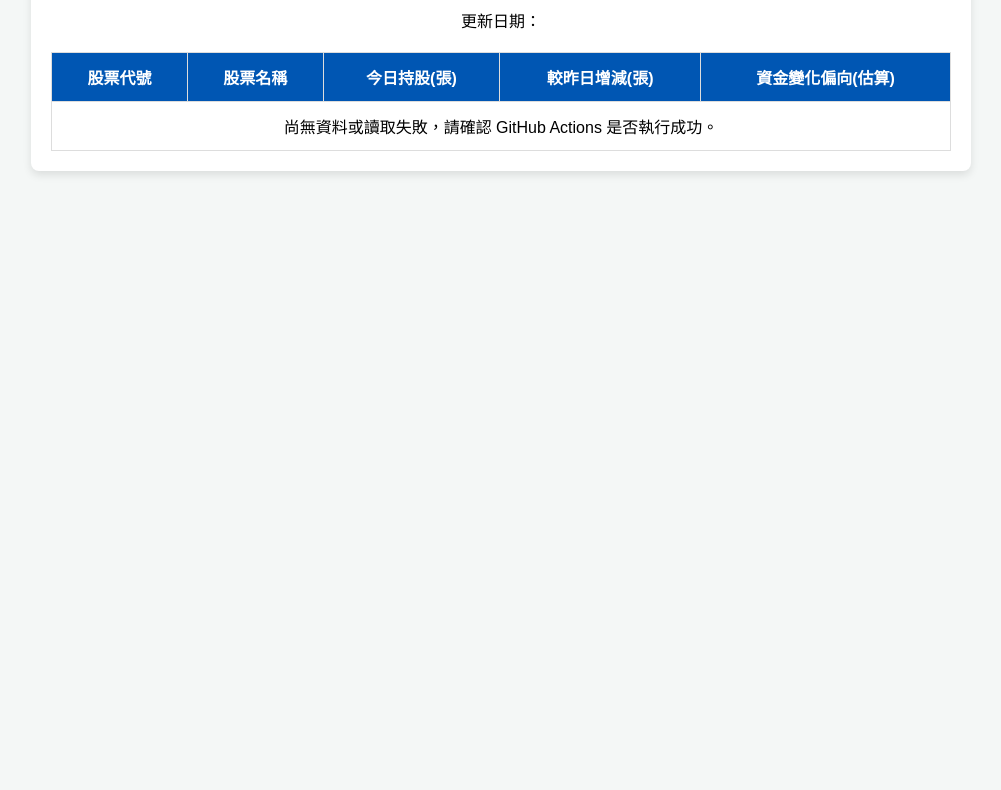
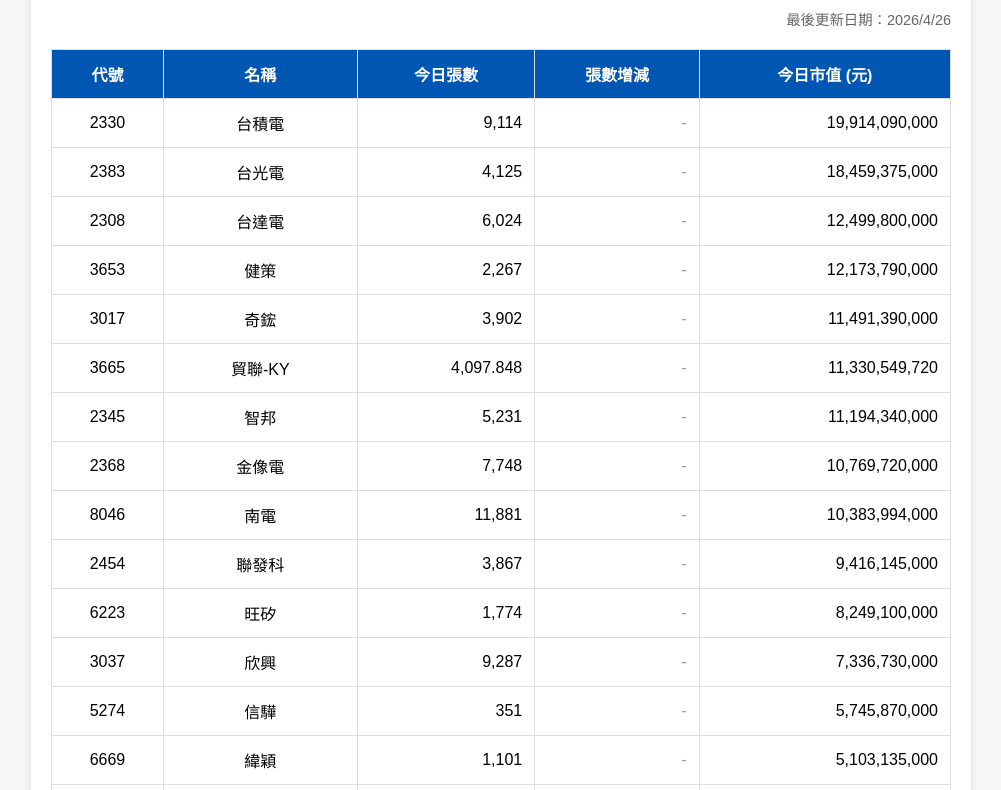
Before and after one commit to weiweitw/Tracker_00981A, a plain HTML site: page index.html in a window 1280 px wide. Shown: the part 129-919 px from the top of the page, without its empty margins (139-1140 px from the left). Before the commit the page ends 800 px from the top, so only its background shows below. Drawn offline with Linux system fonts and the light colour scheme.

Commit message:
Fix: modify index.html

```diff
--- a/index.html
+++ b/index.html
@@ -50,84 +50,104 @@
             text-align: center;
         }
 
-        /* 台股紅綠設定 */
         .up {
-            color: #d90000;
+            color: #d9534f;
+            /* 紅色代表增加 */
             font-weight: bold;
         }
 
-        /* 增加：紅色 */
         .down {
-            color: #008b00;
+            color: #5cb85c;
+            /* 綠色代表減少 */
             font-weight: bold;
         }
 
-        /* 減少：綠色 */
         .neutral {
-            color: #666;
+            color: #999;
         }
 
-        /* 無變化：灰色 */
+        .update-info {
+            text-align: right;
+            color: #666;
+            font-size: 0.9em;
+            margin-bottom: 10px;
+        }
     </style>
 </head>
 
 <body>
     <div class="container">
-        <h1>📊 00981A 每日成分股變化追蹤</h1>
-        <p style="text-align: center;">更新日期：<span id="update-time">載入中...</span></p>
-
+        <h1>00981A 統一台灣高息動能 ETF 成分股追蹤</h1>
+        <div class="update-info">
+            最後更新日期：<span id="update-time">載入中...</span>
+        </div>
         <table>
             <thead>
                 <tr>
-                    <th>股票代號</th>
-                    <th>股票名稱</th>
-                    <th>今日持股(張)</th>
-                    <th>較昨日增減(張)</th>
-                    <th>資金變化偏向(估算)</th>
+                    <th>代號</th>
+                    <th>名稱</th>
+                    <th>今日張數</th>
+                    <th>張數增減</th>
+                    <th>今日市值 (元)</th>
                 </tr>
             </thead>
             <tbody id="table-body">
                 <tr>
-                    <td colspan="5" style="text-align: center;">資料讀取中...</td>
+                    <td colspan="5" style="text-align: center;">資料載入中...</td>
                 </tr>
             </tbody>
         </table>
     </div>
 
     <script>
-        // 讀取 GitHub Actions 每天自動算好並存下來的 json
-        fetch('./data/daily_diff.json')
-            .then(res => res.json())
+        // 設定今天的日期為更新時間
+        const today = new Date();
+        document.getElementById('update-time').textContent = today.toLocaleDateString('zh-TW');
+
+        // 讀取 JSON 資料
+        fetch('data/daily_diff.json')
+            .then(res => {
+                if (!res.ok) throw new Error('Network response was not ok');
+                return res.json();
+            })
             .then(data => {
-                document.getElementById('update-time').textContent = data.updateDate;
                 const tbody = document.getElementById('table-body');
-                tbody.innerHTML = '';
+                tbody.innerHTML = ''; // 清空載入中提示
 
-                data.holdings.forEach(stock => {
-                    const diffShares = stock.diffShares;
+                // JSON 本身就是一個陣列，直接使用 forEach
+                data.forEach(stock => {
+                    // 對應 JSON 內的屬性名稱：sharesDiff, sharesToday, amountToday
+                    const diffShares = stock.sharesDiff;
                     let diffClass = 'neutral';
-                    let diffText = diffShares;
+                    let diffText = diffShares === 0 ? '-' : diffShares.toLocaleString();
 
+                    // 判斷增減並加上正負號與顏色
                     if (diffShares > 0) {
                         diffClass = 'up';
-                        diffText = '+' + diffShares;
+                        diffText = '+' + diffShares.toLocaleString();
                     } else if (diffShares < 0) {
                         diffClass = 'down';
                     }
+
+                    // 將市值格式化為帶有逗號的金額
+                    const amountFormatted = stock.amountToday === 0 ? '-' : Math.round(stock.amountToday).toLocaleString();
+
+                    const currentSharesFormatted = stock.sharesToday === 0 ? '-' : stock.sharesToday.toLocaleString();
 
                     const tr = document.createElement('tr');
                     tr.innerHTML = `
                         <td>${stock.code}</td>
                         <td>${stock.name}</td>
-                        <td>${stock.currentShares}</td>
+                        <td>${currentSharesFormatted}</td>
                         <td class="${diffClass}">${diffText}</td>
-                        <td class="${diffClass}">${stock.diffAmountText}</td>
+                        <td>${amountFormatted}</td>
                     `;
                     tbody.appendChild(tr);
                 });
             })
             .catch(err => {
-                document.getElementById('table-body').innerHTML = '<tr><td colspan="5" style="text-align: center;">尚無資料或讀取失敗，請確認 GitHub Actions 是否執行成功。</td></tr>';
+                console.error("讀取資料失敗:", err);
+                document.getElementById('table-body').innerHTML = '<tr><td colspan="5" style="text-align: center; color: red;">讀取失敗，請確認 data/daily_diff.json 是否存在且格式正確。</td></tr>';
             });
     </script>
 </body>
```
